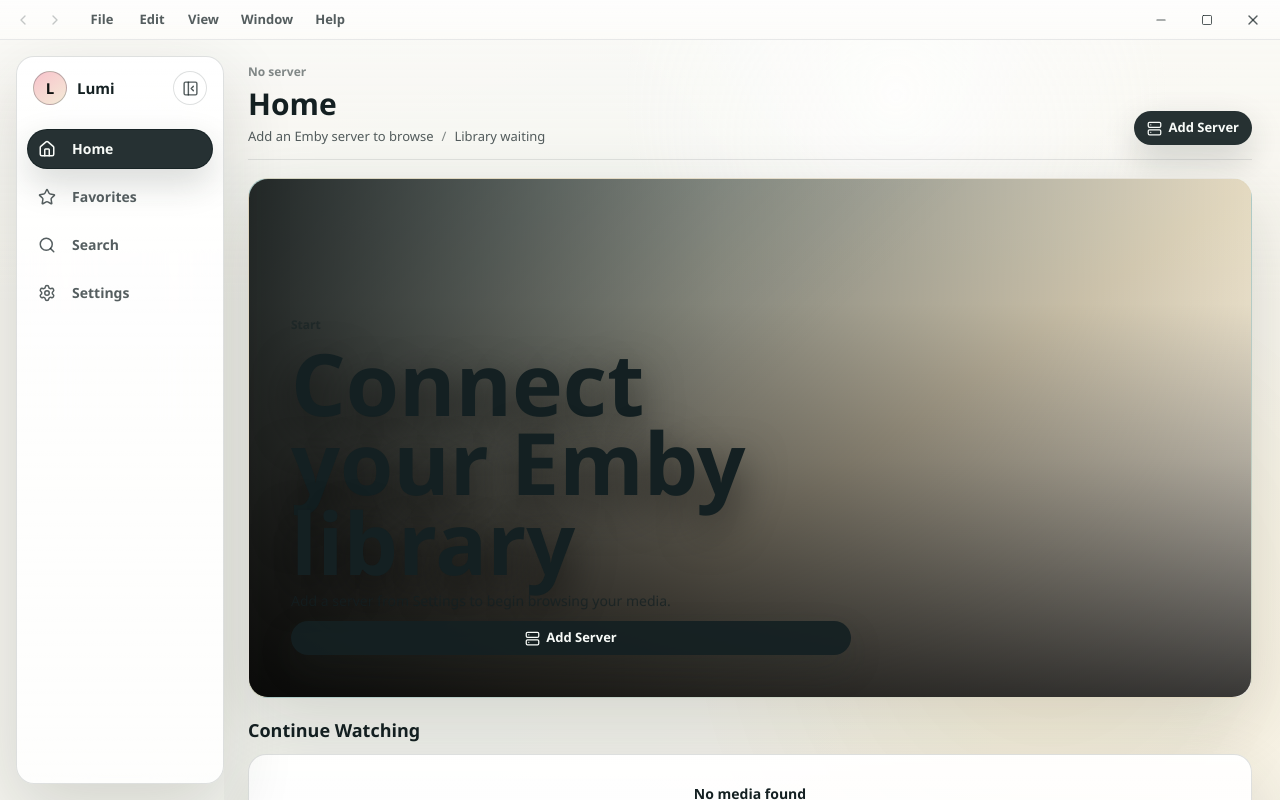
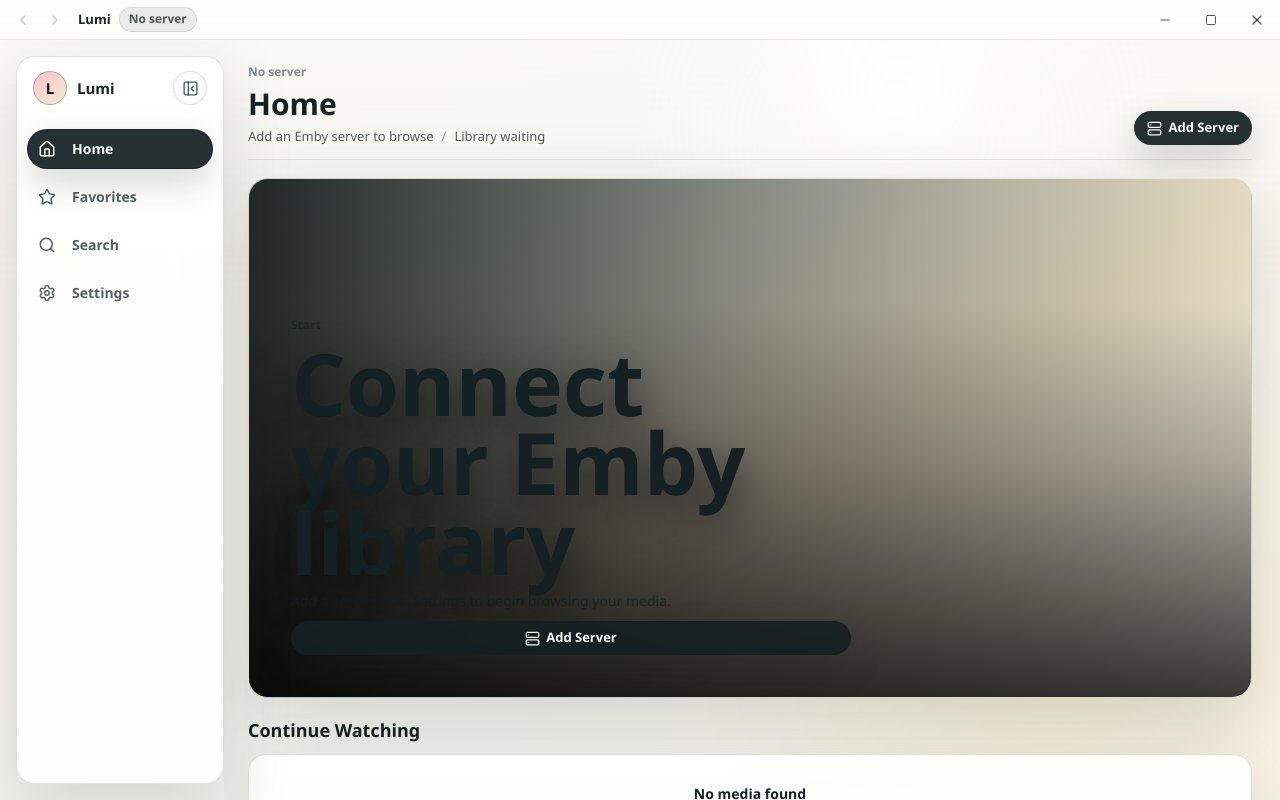
Before and after one commit to AirSodaz/Lumi, a React (Vite) app: page / in a window 1280 px wide. Built offline with nearby package versions, Linux system fonts and the light colour scheme.

Commit message:
refactor: simplify Windows titlebar chrome

```diff
--- a/src/features/shell/LumiShell.tsx
+++ b/src/features/shell/LumiShell.tsx
@@ -21,14 +21,12 @@
   type MouseEvent,
   type ReactNode,
 } from "react";
-import { AnimatePresence, motion } from "motion/react";
-import * as DropdownMenu from "@radix-ui/react-dropdown-menu";
+import { AnimatePresence } from "motion/react";
 import * as Tooltip from "@radix-ui/react-tooltip";
 import { FocusableCard } from "../../components/focus";
 import { GlassPanel, MotionPage } from "../../components/layout";
 import { MotionButton } from "../../components/motion";
 import { useI18n } from "../../lib/i18n";
-import { dropdownMotion } from "../../lib/motion/presets";
 import {
   directionFromKey,
   focusElement,
@@ -307,13 +305,12 @@
         data-sidebar-collapsed={sidebarCollapsed ? "true" : "false"}
       >
         <AppChrome
-          activeView={activeView}
           canGoBack={history.backStack.length > 0}
           canGoForward={history.forwardStack.length > 0}
           onBack={goBack}
           onForward={goForward}
-          onNavigate={(view) => setRouteWithTransition({ kind: "view", view })}
           platform={platform}
+          selectedServer={selectedServer}
         />
         <div className="shell-vignette" aria-hidden="true" />
         <aside
@@ -386,25 +383,24 @@
 }
 
 type AppChromeProps = {
-  activeView: ViewId;
   canGoBack: boolean;
   canGoForward: boolean;
   onBack: () => void;
   onForward: () => void;
-  onNavigate: (view: ViewId) => void;
   platform: ShellPlatform;
+  selectedServer: ServerProfile | null | undefined;
 };
 
 function AppChrome({
-  activeView,
   canGoBack,
   canGoForward,
   onBack,
   onForward,
-  onNavigate,
   platform,
+  selectedServer,
 }: AppChromeProps) {
   const { translate } = useI18n();
+  const siteName = selectedServer?.name ?? translate("home.meta.noServer");
 
   if (platform === "macos") {
     return null;
@@ -444,69 +440,11 @@
           <ChevronRight aria-hidden="true" size={16} />
         </MotionButton>
       </nav>
-      <div
-        className="titlebar-menu-bar"
-        role="menubar"
-        aria-label={translate("shell.aria.applicationMenu")}
-      >
-        <TitlebarMenu
-          items={[
-            { disabled: true, label: translate("shell.menu.openFile") },
-            { disabled: true, label: translate("shell.menu.openFolder") },
-            {
-              label: translate("shell.menu.settings"),
-              onSelect: () => onNavigate("settings"),
-              shortcut: "Ctrl+,",
-            },
-          ]}
-          label={translate("shell.menu.file")}
-        />
-        <TitlebarMenu
-          items={[
-            { disabled: true, label: translate("shell.menu.undo"), shortcut: "Ctrl+Z" },
-            { disabled: true, label: translate("shell.menu.redo"), shortcut: "Ctrl+Y" },
-            {
-              disabled: true,
-              label: translate("shell.menu.cut"),
-              separatorBefore: true,
-              shortcut: "Ctrl+X",
-            },
-            { disabled: true, label: translate("shell.menu.copy"), shortcut: "Ctrl+C" },
-          ]}
-          label={translate("shell.menu.edit")}
-        />
-        <TitlebarMenu
-          items={navItems.map((item) => ({
-            label: translate(item.labelKey),
-            onSelect: () => onNavigate(item.id),
-            selected: activeView === item.id,
-          }))}
-          label={translate("shell.menu.view")}
-        />
-        <TitlebarMenu
-          items={[
-            {
-              label: translate("shell.menu.minimizeWindow"),
-              onSelect: () => void runWindowCommand("minimize"),
-            },
-            {
-              label: translate("shell.menu.maximizeRestore"),
-              onSelect: () => void runWindowCommand("toggleMaximize"),
-            },
-            {
-              label: translate("shell.menu.closeWindow"),
-              onSelect: () => void runWindowCommand("close"),
-            },
-          ]}
-          label={translate("shell.menu.window")}
-        />
-        <TitlebarMenu
-          items={[
-            { disabled: true, label: translate("shell.menu.helpItem") },
-            { disabled: true, label: translate("shell.menu.about") },
-          ]}
-          label={translate("shell.menu.help")}
-        />
+      <div className="titlebar-identity" aria-label={translate("shell.aria.appIdentity")}>
+        <strong>Lumi</strong>
+        <span aria-label={translate("shell.aria.currentSite")} className="titlebar-site-tag">
+          {siteName}
+        </span>
       </div>
       <div
         className="windows-titlebar-drag-region"
@@ -516,7 +454,7 @@
       <div className="titlebar-window-controls" aria-label={translate("shell.aria.windowControls")}>
         <MotionButton
           aria-label={translate("shell.titlebar.minimize")}
-          className="titlebar-window-button"
+          className="titlebar-window-button minimize"
           onClick={() => void runWindowCommand("minimize")}
           type="button"
         >
@@ -524,7 +462,7 @@
         </MotionButton>
         <MotionButton
           aria-label={translate("shell.titlebar.maximizeRestore")}
-          className="titlebar-window-button"
+          className="titlebar-window-button maximize-restore"
           onClick={() => void runWindowCommand("toggleMaximize")}
           type="button"
         >
@@ -540,56 +478,6 @@
         </MotionButton>
       </div>
     </header>
-  );
-}
-
-type TitlebarMenuItem = {
-  disabled?: boolean;
-  label: string;
-  onSelect?: () => void;
-  selected?: boolean;
-  separatorBefore?: boolean;
-  shortcut?: string;
-};
-
-type TitlebarMenuProps = {
-  items: TitlebarMenuItem[];
-  label: string;
-};
-
-function TitlebarMenu({ items, label }: TitlebarMenuProps) {
-  return (
-    <DropdownMenu.Root>
-      <DropdownMenu.Trigger asChild>
-        <MotionButton className="titlebar-menu-trigger" type="button">
-          {label}
-        </MotionButton>
-      </DropdownMenu.Trigger>
-      <DropdownMenu.Portal>
-        <DropdownMenu.Content align="start" asChild>
-          <motion.div
-            className="dropdown-content titlebar-menu-content"
-            data-motion-surface="dropdown"
-            {...dropdownMotion}
-          >
-            {items.map((item) => (
-              <DropdownMenu.Group key={item.label}>
-                {item.separatorBefore ? <DropdownMenu.Separator className="titlebar-menu-separator" /> : null}
-                <DropdownMenu.Item
-                  aria-current={item.selected ? "page" : undefined}
-                  className="dropdown-item titlebar-menu-item"
-                  disabled={item.disabled}
-                  onSelect={item.onSelect}
-                >
-                  <span>{item.label}</span>
-                  {item.shortcut ? <span className="titlebar-menu-shortcut">{item.shortcut}</span> : null}
-                </DropdownMenu.Item>
-              </DropdownMenu.Group>
-            ))}
-          </motion.div>
-        </DropdownMenu.Content>
-      </DropdownMenu.Portal>
-    </DropdownMenu.Root>
   );
 }
 
--- a/src/lib/i18nCore.ts
+++ b/src/lib/i18nCore.ts
@@ -178,29 +178,13 @@
   "settings.theme.light": "Light",
   "settings.theme.system": "System",
   "settings.title": "Settings",
-  "shell.aria.applicationMenu": "Application menu",
+  "shell.aria.appIdentity": "Application identity",
+  "shell.aria.currentSite": "Current site",
   "shell.aria.mainNavigation": "Main navigation",
   "shell.aria.primary": "Primary",
   "shell.aria.windowControls": "Window controls",
   "shell.aria.windowNavigation": "Window navigation",
   "shell.aria.windowsTitlebar": "Windows title bar",
-  "shell.menu.about": "About Lumi",
-  "shell.menu.closeWindow": "Close Window",
-  "shell.menu.copy": "Copy",
-  "shell.menu.cut": "Cut",
-  "shell.menu.edit": "Edit",
-  "shell.menu.file": "File",
-  "shell.menu.help": "Help",
-  "shell.menu.helpItem": "Lumi Help",
-  "shell.menu.maximizeRestore": "Maximize or Restore Window",
-  "shell.menu.minimizeWindow": "Minimize Window",
-  "shell.menu.openFile": "Open File",
-  "shell.menu.openFolder": "Open Folder",
-  "shell.menu.redo": "Redo",
-  "shell.menu.settings": "Settings",
-  "shell.menu.undo": "Undo",
-  "shell.menu.view": "View",
-  "shell.menu.window": "Window",
   "shell.sidebar.collapse": "Collapse sidebar",
   "shell.sidebar.expand": "Expand sidebar",
   "shell.titlebar.close": "Close window",
@@ -403,29 +387,13 @@
   "settings.theme.light": "浅色",
   "settings.theme.system": "系统",
   "settings.title": "设置",
-  "shell.aria.applicationMenu": "应用菜单",
+  "shell.aria.appIdentity": "应用标识",
+  "shell.aria.currentSite": "当前站点",
   "shell.aria.mainNavigation": "主导航",
   "shell.aria.primary": "主导航栏",
   "shell.aria.windowControls": "窗口控制",
   "shell.aria.windowNavigation": "窗口导航",
   "shell.aria.windowsTitlebar": "Windows 标题栏",
-  "shell.menu.about": "关于 Lumi",
-  "shell.menu.closeWindow": "关闭窗口",
-  "shell.menu.copy": "复制",
-  "shell.menu.cut": "剪切",
-  "shell.menu.edit": "编辑",
-  "shell.menu.file": "文件",
-  "shell.menu.help": "帮助",
-  "shell.menu.helpItem": "Lumi 帮助",
-  "shell.menu.maximizeRestore": "最大化或还原窗口",
-  "shell.menu.minimizeWindow": "最小化窗口",
-  "shell.menu.openFile": "打开文件",
-  "shell.menu.openFolder": "打开文件夹",
-  "shell.menu.redo": "重做",
-  "shell.menu.settings": "设置",
-  "shell.menu.undo": "撤销",
-  "shell.menu.view": "视图",
-  "shell.menu.window": "窗口",
   "shell.sidebar.collapse": "折叠侧边栏",
   "shell.sidebar.expand": "展开侧边栏",
   "shell.titlebar.close": "关闭窗口",
--- a/src/styles/global.css
+++ b/src/styles/global.css
@@ -22,6 +22,10 @@
   --color-accent-strong: #f0c96a;
   --color-danger-text: #fff;
   --color-danger-background: rgb(211 47 47 / 88%);
+  --color-caption-button-hover: rgb(255 255 255 / 12%);
+  --color-caption-button-active: rgb(255 255 255 / 18%);
+  --color-caption-close-hover: #c42b1c;
+  --color-caption-close-active: #a4261d;
   --color-body-background:
     linear-gradient(115deg, rgb(4 5 5 / 98%), rgb(10 13 14 / 96%) 42%, rgb(19 12 9 / 94%)),
     linear-gradient(90deg, rgb(143 216 202 / 12%), rgb(240 201 106 / 9%));
@@ -122,6 +126,10 @@
   --color-selected-border: rgb(20 32 34 / 78%);
   --color-accent: #187a78;
   --color-accent-strong: #9a6a09;
+  --color-caption-button-hover: rgb(0 0 0 / 6%);
+  --color-caption-button-active: rgb(0 0 0 / 10%);
+  --color-caption-close-hover: #c42b1c;
+  --color-caption-close-active: #a4261d;
   --color-body-background:
     linear-gradient(115deg, rgb(247 245 239 / 98%), rgb(236 243 240 / 96%) 45%, rgb(255 247 231 / 94%)),
     linear-gradient(90deg, rgb(24 122 120 / 12%), rgb(154 106 9 / 10%));
@@ -318,17 +326,18 @@
 }
 
 .titlebar-navigation,
-.titlebar-menu-bar,
+.titlebar-identity,
 .titlebar-window-controls {
   display: flex;
   align-items: center;
 }
 
+.titlebar-window-controls {
+  align-self: stretch;
+  margin-right: -4px;
+}
+
 .titlebar-navigation {
-  gap: 2px;
-}
-
-.titlebar-menu-bar {
   gap: 2px;
 }
 
@@ -338,12 +347,10 @@
 }
 
 .titlebar-icon-button,
-.titlebar-menu-trigger,
 .titlebar-window-button {
   display: inline-grid;
   align-items: center;
   justify-content: center;
-  border-radius: 6px;
   color: var(--color-text-secondary);
   background: transparent;
   transition:
@@ -357,26 +364,30 @@
   height: 30px;
 }
 
-.titlebar-menu-trigger {
-  min-width: 48px;
-  height: 28px;
-  padding: 0 10px;
-  font-size: 13px;
-  font-weight: 600;
-}
-
 .titlebar-window-button {
   width: 46px;
-  height: 32px;
+  height: 100%;
+  border-radius: 0;
+  color: var(--color-text-secondary);
+}
+
+.titlebar-icon-button {
   border-radius: 6px;
 }
 
-.titlebar-icon-button:not(:disabled):hover,
-.titlebar-menu-trigger:hover,
-.titlebar-menu-trigger[data-state="open"],
-.titlebar-window-button:hover {
+.titlebar-icon-button:not(:disabled):hover {
   color: var(--color-text-primary);
   background: var(--color-surface-control);
+}
+
+.titlebar-window-button:not(.close):hover {
+  color: var(--color-text-primary);
+  background: var(--color-caption-button-hover);
+}
+
+.titlebar-window-button:not(.close):active {
+  color: var(--color-text-primary);
+  background: var(--color-caption-button-active);
 }
 
 .titlebar-icon-button:disabled {
@@ -386,40 +397,38 @@
 
 .titlebar-window-button.close:hover {
   color: var(--color-danger-text);
-  background: var(--color-danger-background);
-}
-
-.titlebar-menu-content {
-  min-width: 184px;
-}
-
-.titlebar-menu-item {
-  display: flex;
-  min-height: 30px;
-  align-items: center;
-  justify-content: space-between;
-  gap: 14px;
+  background: var(--color-caption-close-hover);
+}
+
+.titlebar-window-button.close:active {
+  color: var(--color-danger-text);
+  background: var(--color-caption-close-active);
+}
+
+.titlebar-identity {
+  min-width: 0;
+  gap: 8px;
+  overflow: hidden;
+}
+
+.titlebar-identity strong {
+  color: var(--color-text-primary);
   font-size: 13px;
-}
-
-.titlebar-menu-item[aria-current="page"] {
-  color: var(--color-selected-text);
-  background: var(--color-selected-background);
-}
-
-.titlebar-menu-item[data-disabled] {
-  color: var(--color-text-tertiary);
-}
-
-.titlebar-menu-shortcut {
-  color: var(--color-text-tertiary);
-  font-size: 11px;
-}
-
-.titlebar-menu-separator {
-  height: 1px;
-  margin: 4px;
-  background: var(--color-border);
+  font-weight: 700;
+}
+
+.titlebar-site-tag {
+  overflow: hidden;
+  max-width: min(28vw, 220px);
+  border: 1px solid var(--color-border-soft);
+  border-radius: 999px;
+  padding: 3px 9px;
+  color: var(--color-text-secondary);
+  background: var(--color-surface-control);
+  font-size: 12px;
+  font-weight: 600;
+  text-overflow: ellipsis;
+  white-space: nowrap;
 }
 
 .shell-sidebar {
@@ -505,7 +514,6 @@
 .nav-button,
 .sidebar-toggle,
 .titlebar-icon-button,
-.titlebar-menu-trigger,
 .titlebar-window-button,
   .settings-tabs button,
   .primary-action,
@@ -536,9 +544,7 @@
 .server-selector-trigger:focus-visible,
 .sidebar-toggle:focus-visible,
 .titlebar-icon-button:focus-visible,
-.titlebar-menu-trigger:focus-visible,
 .titlebar-window-button:focus-visible,
-.titlebar-menu-item:focus-visible,
 .settings-tabs button:focus-visible,
 .server-row button:focus-visible,
 input:focus-visible,
```
Also changed, not shown: 2 other files (tests, documents, lock files or other folders).
